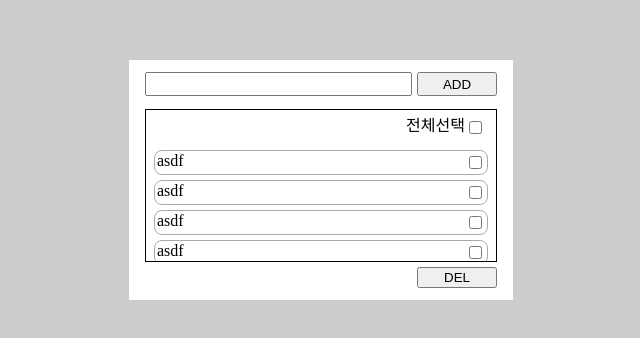
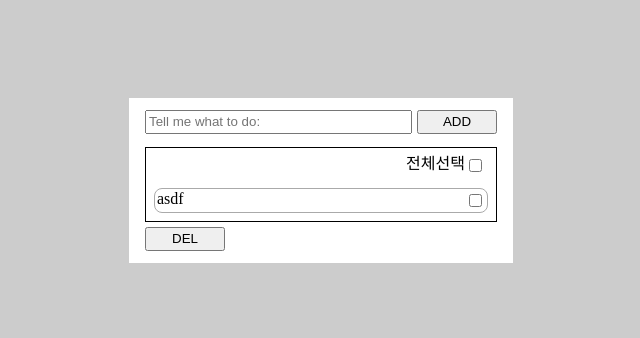
Before and after one commit to yoyongjin/todo-list-ts, a React (Create React App) app: page / in a window 1280 px wide. Shown: the part 220-558 px from the top of the page, without its empty margins (319-959 px from the left). Built offline with nearby package versions, Linux system fonts and the light colour scheme.

Commit message:
atomic boom

```diff
--- a/src/App.tsx
+++ b/src/App.tsx
@@ -1,7 +1,7 @@
 import React from "react";
 
 import styled from "styled-components";
-import TodoListTemplate from "./components/templates/TodoListTemplate";
+import TodoForm from "./components/TodoForm";
 
 const AppContainer = styled.div`
   display: flex;
@@ -16,7 +16,7 @@ const AppContainer = styled.div`
 function App() {
   return (
     <AppContainer>
-      <TodoListTemplate />
+      <TodoForm />
     </AppContainer>
   );
 }
--- /dev/null
+++ b/src/components/TodoForm.tsx
@@ -0,0 +1,86 @@
+import React from "react";
+import styled from "styled-components";
+
+const Container = styled.div`
+  display: flex;
+  flex-direction: column;
+  justify-content: space-between;
+  gap: 5px;
+  width: 30%;
+  max-height: 30vh;
+  background-color: #fff;
+  padding: 0.75rem 1rem;
+`;
+const FormContainer = styled.form`
+  display: flex;
+  justify-content: space-between;
+  gap: 5px;
+  margin-bottom: 0.5rem;
+  /* background-color: #e3b426; */
+`;
+const Input = styled.input`
+  flex-grow: 1;
+`;
+const Button = styled.button`
+  width: 5rem;
+  height: 1.5rem;
+`;
+const TodosContainer = styled.div`
+  display: flex;
+  flex-direction: column;
+  max-height: calc(30vh - 4rem - 4px);
+  justify-content: space-between;
+  gap: 5px;
+  border: 1px solid black;
+  overflow-y: scroll;
+  padding: 0.5rem;
+  /* padding-bottom: 5px; */
+  /* background-color: #98dab9; */
+`;
+const CheckAllContainer = styled.div`
+  display: flex;
+  justify-content: flex-end;
+  margin: 0 3px 0.5rem 0;
+  /* background-color: #a3aea3; */
+`;
+const TodoContainer = styled.div`
+  display: flex;
+  justify-content: space-between;
+  border: 1px solid #aaa;
+  border-radius: 8px;
+  padding: 2px;
+  /* background-color: #fffeb9; */
+`;
+const WhatTodo = styled.span`
+  /* background-color: #e05353; */
+`;
+
+const TodoForm = () => {
+  return (
+    <Container>
+      <FormContainer>
+        <Input
+          type="text"
+          id="addTodo"
+          placeholder="Tell me what to do:"
+        />
+        <Button type="submit">ADD</Button>
+      </FormContainer>
+
+      <TodosContainer>
+        <CheckAllContainer>
+          <span>전체선택</span>
+          <input type="checkbox" />
+        </CheckAllContainer>
+        <TodoContainer>
+          <WhatTodo>asdf</WhatTodo>
+          <input type="checkbox" />
+        </TodoContainer>
+      </TodosContainer>
+
+      <Button>DEL</Button>
+    </Container>
+  );
+};
+
+export default TodoForm;
--- a/src/components/atoms/AddBtn.tsx
+++ /dev/null
@@ -1,13 +0,0 @@
-import React from "react";
-import styled from "styled-components";
-
-const Button = styled.button`
-  width: 5rem;
-  height: 1.5rem;
-`;
-
-const AddBtn = () => {
-  return <Button>ADD</Button>;
-};
-
-export default AddBtn;
--- a/src/components/atoms/CheckBox.jsx
+++ /dev/null
@@ -1,7 +0,0 @@
-import React from "react";
-
-const CheckBox = () => {
-  return <input type="checkbox" />;
-};
-
-export default CheckBox;
--- a/src/components/atoms/DelBtn.tsx
+++ /dev/null
@@ -1,14 +0,0 @@
-import React from "react";
-import styled from "styled-components";
-
-const Button = styled.button`
-  width: 5rem;
-  height: 1.5rem;
-  margin-left: auto;
-`;
-
-const DelBtn = () => {
-  return <Button>DEL</Button>;
-};
-
-export default DelBtn;
--- a/src/components/atoms/TodoInput.tsx
+++ /dev/null
@@ -1,26 +0,0 @@
-import React, { useState } from "react";
-import styled from "styled-components";
-
-const Input = styled.input`
-  flex-grow: 1;
-`;
-
-// 여기서 AddTodoForm으로 input value 전달
-const TodoInput = () => {
-  const [enteredTodo, setEnteredTodo] = useState("");
-
-  const todoInputChangeHandler = (e: any) => {
-    setEnteredTodo(e.target.value);
-  };
-
-  return (
-    <Input
-      type="text"
-      id="addTodo"
-      onChange={todoInputChangeHandler}
-      value={enteredTodo}
-    />
-  );
-};
-
-export default TodoInput;
--- a/src/components/molecules/AddTodoForm.tsx
+++ /dev/null
@@ -1,23 +0,0 @@
-import React from "react";
-import styled from "styled-components";
-import AddBtn from "../atoms/AddBtn";
-import TodoInput from "../atoms/TodoInput";
-
-const FormContainer = styled.form`
-  display: flex;
-  justify-content: space-between;
-  gap: 5px;
-  margin-bottom: 0.5rem;
-  /* background-color: #e3b426; */
-`;
-
-const AddTodoForm = () => {
-  return (
-    <FormContainer>
-      <TodoInput />
-      <AddBtn />
-    </FormContainer>
-  );
-};
-
-export default AddTodoForm;
--- a/src/components/molecules/CheckAll.tsx
+++ /dev/null
@@ -1,21 +0,0 @@
-import React from "react";
-import styled from "styled-components";
-import CheckBox from "../atoms/CheckBox";
-
-const Container = styled.div`
-  display: flex;
-  justify-content: flex-end;
-  margin: 0 3px 0.5rem 0;
-  /* background-color: #a3aea3; */
-`;
-
-const CheckAll = () => {
-  return (
-    <Container>
-      <span>전체선택</span>
-      <CheckBox />
-    </Container>
-  );
-};
-
-export default CheckAll;
--- a/src/components/molecules/TodoItem.tsx
+++ /dev/null
@@ -1,26 +0,0 @@
-import React from "react";
-import styled from "styled-components";
-import CheckBox from "../atoms/CheckBox";
-
-const TodoContainer = styled.div`
-  display: flex;
-  justify-content: space-between;
-  border: 1px solid #aaa;
-  border-radius: 8px;
-  padding: 2px;
-  /* background-color: #fffeb9; */
-`;
-const WhatTodo = styled.span`
-  /* background-color: #e05353; */
-`;
-
-const TodoItem = () => {
-  return (
-    <TodoContainer>
-      <WhatTodo>asdf</WhatTodo>
-      <CheckBox />
-    </TodoContainer>
-  );
-};
-
-export default TodoItem;
--- a/src/components/organisms/TodoLists.tsx
+++ /dev/null
@@ -1,34 +0,0 @@
-import React from "react";
-import styled from "styled-components";
-import CheckAll from "../molecules/CheckAll";
-import TodoItem from "../molecules/TodoItem";
-
-const TodosContainer = styled.div`
-  display: flex;
-  flex-direction: column;
-  max-height: calc(30vh - 4rem - 4px);
-  justify-content: space-between;
-  gap: 5px;
-  border: 1px solid black;
-  overflow-y: scroll;
-  padding: 0.5rem;
-  /* padding-bottom: 5px; */
-  /* background-color: #98dab9; */
-`;
-
-const TodoLists = (props: any) => {
-  return (
-    <TodosContainer>
-      <CheckAll />
-      <TodoItem />
-      <TodoItem />
-      <TodoItem />
-      <TodoItem />
-      <TodoItem />
-      <TodoItem />
-      <TodoItem />
-    </TodosContainer>
-  );
-};
-
-export default TodoLists;
--- a/src/components/templates/TodoListTemplate.tsx
+++ /dev/null
@@ -1,29 +0,0 @@
-import React from "react";
-import styled from "styled-components";
-import DelBtn from "../atoms/DelBtn";
-import AddTodoForm from "../molecules/AddTodoForm";
-import TodoLists from "../organisms/TodoLists";
-
-const Container = styled.div`
-  display: flex;
-  flex-direction: column;
-  justify-content: space-between;
-  gap: 5px;
-  width: 30%;
-  max-height: 30vh;
-  background-color: #fff;
-  padding: 0.75rem 1rem;
-`;
-
-const TodoListTemplate = () => {
-  return (
-    <Container>
-      <AddTodoForm />
-
-      <TodoLists />
-      <DelBtn />
-    </Container>
-  );
-};
-
-export default TodoListTemplate;
```
